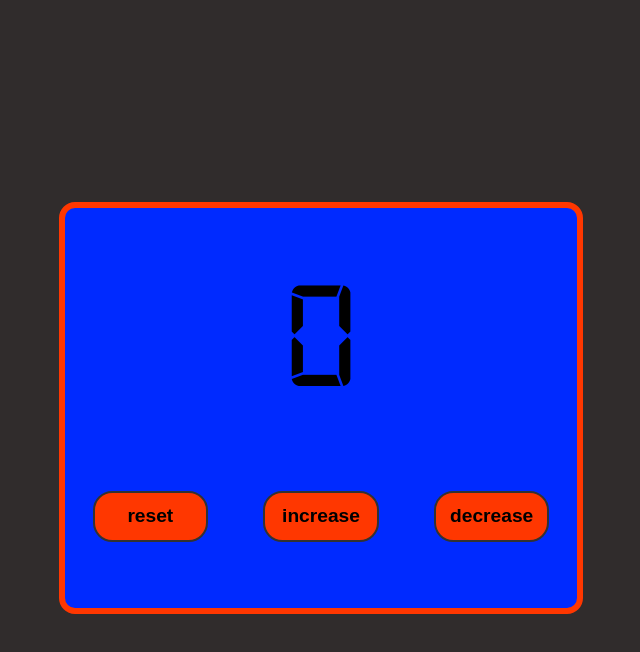
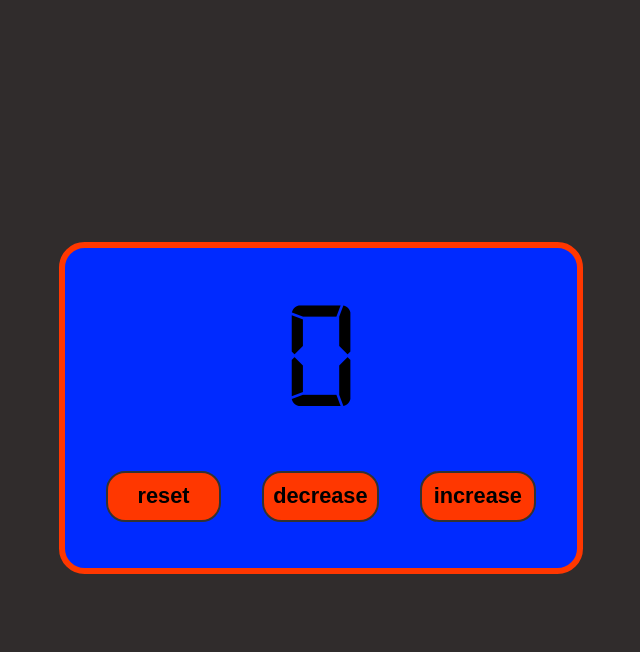
Before and after one commit to chemsodev/jscounter, a plain HTML site: page index.html in a window 1280 px wide. Both pictures are taken after a click on the button "reset". Shown: the whole page, without its empty margins (327-967 px from the left). Drawn offline with Linux system fonts and the light colour scheme.

Commit message:
Add files via upload

```diff
--- a/index.html
+++ b/index.html
@@ -13,8 +13,8 @@
         <label id="count">0</label>
         <div id="btns">
             <button id="reset">reset</button>
+            <button id="decrease">decrease</button>
             <button id="increase">increase</button>
-            <button id="decrease">decrease</button>
         </div>
     </div>
     <script src="script/script.js"></script>
--- a/script/script.js
+++ b/script/script.js
@@ -3,17 +3,35 @@ const increase = document.getElementById("increase");
 const decrease = document.getElementById("decrease");
 const countlabel = document.getElementById("count");
 let count=0;
-reset.onclick= function () {
+reset.onmousedown= function () {
     count=0;
     countlabel.textContent=count;
-}
-increase.onclick= function () {
-    count++;
-    countlabel.textContent=count;
+    reset.style.width="9.3vw";
+    reset.style.height="4.3vw";
 
 }
-decrease.onclick= function () {
+reset.onmouseup= function () {
+    reset.style.width="9vw";
+    reset.style.height="4vw";
+}
+increase.onmousedown= function () {
+    increase.style.width="9.3vw";
+    increase.style.height="4.3vw";
+        count++;
+        countlabel.textContent=count;
+}
+increase.onmouseup= function () {
+    increase.style.width="9vw";
+    increase.style.height="4vw";
+}
+decrease.onmousedown= function () {
     count--;
     countlabel.textContent=count;
+    decrease.style.width="9.3vw";
+    decrease.style.height="4.3vw";
 
 }
+decrease.onmouseup= function () {
+    decrease.style.width="9vw";
+    decrease.style.height="4vw";
+}
--- a/style/style.css
+++ b/style/style.css
@@ -12,7 +12,7 @@ body {
 }
 
 #container {
-    height: 50vh;
+    height: 25vw;
     width: 40vw;
     position: relative;
     display: flex;
@@ -20,7 +20,7 @@ body {
     justify-content: space-around;
     align-items: center;
     background-color: rgb(0, 42, 255);
-    border-radius: 16px;
+    border-radius: 2vw;
     border:solid 0.5vw rgb(255, 55, 0) ;
 
 }
@@ -28,22 +28,24 @@ body {
 #btns {
     width: 100%;
     display: flex;
-    justify-content: space-around;
+    justify-content: space-evenly;
 }
 
 button {
     background-color: rgb(255, 55, 0);
     border: solid 0.2vw rgb(50, 50, 50);
     border-radius: 1.5vw;
-    font-weight: bold;
+    font-weight:bolder;
     display: flex;
     justify-content: center;
     align-items: center;
-    font-size: 1.5vw;
-    width: 9vw;
+    font-size: 1.7vw;
+    width: 9.1vw;
     height: 4vw;
 }
-
+button:hover{
+    background-color:rgba(190, 41, 0, 0.931);
+}
 #count {
     font-size: 12vw;
     font-family:'Digital';
```
